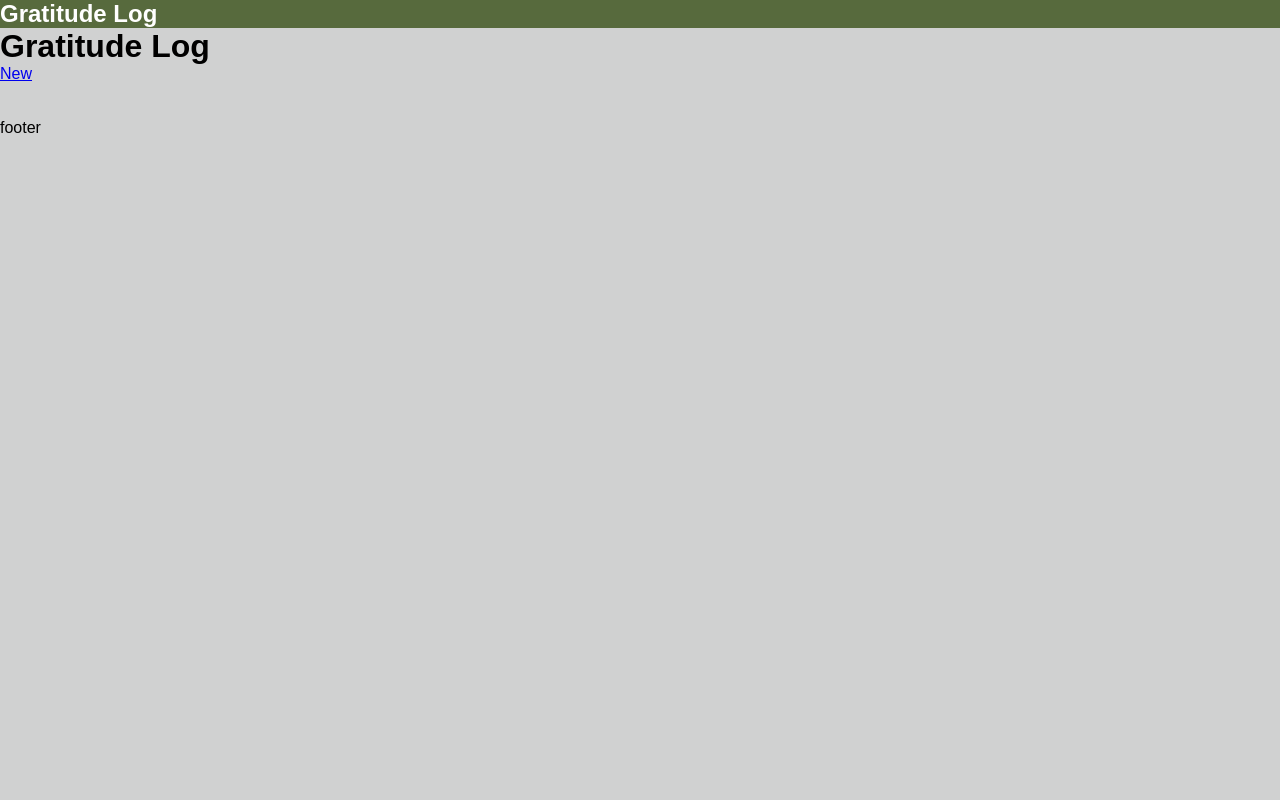
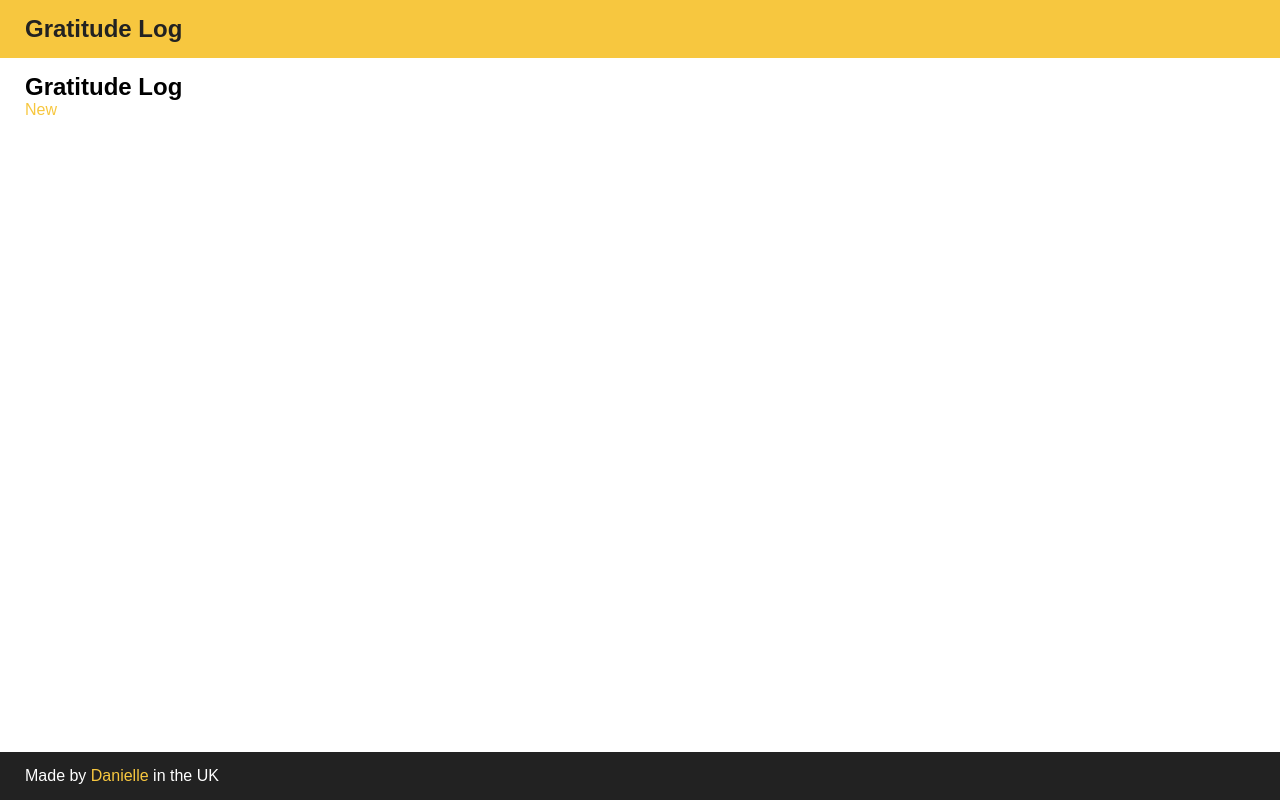
Before and after one commit to daniellenall/gratitudelog, a Django app: page / in a window 1280 px wide. Run offline with Django 3.2, Linux system fonts and the light colour scheme; data that the repository does not hold is empty.

Commit message:
Added basic header/footer and styling

```diff
--- a/static/gratitudelog/css/main.css
+++ b/static/gratitudelog/css/main.css
@@ -6,17 +6,49 @@
 
 body {
     font-family: Arial, Helvetica, sans-serif;
-    background-color: #d0d1d1;
+    background-color: #FFF;
+}
+
+a {
+    color: #f7c73f;
+    text-decoration: none;
+}
+
+.btn {
+    background-color: #f7c73f;
+    color: #b38b1e;
+    border: 1px #b38b1e solid;
+    border-radius: 5px;
+    padding: 5px 15px;
+}
+
+.description {
+    color: #444;
+}
+.main-content {
+ padding: 15px 25px;
 }
 
 .header-bar {
-    background-color:#576a3d;
-    color: #FFF;
+    background-color:#f7c73f;
+    color: #222;
     width: 100%;
+    padding: 15px 25px;
 }
 
 .list-item {
     border: 1px solid grey;
+    background-color: #d0d1d1;
     border-radius: 5px;
     margin-bottom: 5px;
+    padding: 10px;
 }
+
+.footer {
+    background-color: #222;
+    padding: 15px 25px;
+    color: #FFF;
+    position: absolute;
+    bottom: 0;
+    width: 100%;
+}
--- a/templates/base.html
+++ b/templates/base.html
@@ -15,11 +15,16 @@
 
         </nav>
     </header>
+    <section class="main-content">
+        {% block content %}
+        {% endblock %}
 
-    {% block content %}
-    {% endblock %}
+    </section>
 
-    footer
+
+    <footer class="footer">
+        <p>Made by <a href="https://www.daniellenall.com">Danielle</a> in the UK</p>
+    </footer>
     </body>
 
 
```
